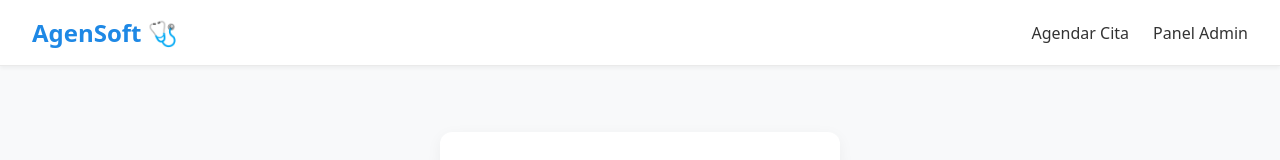
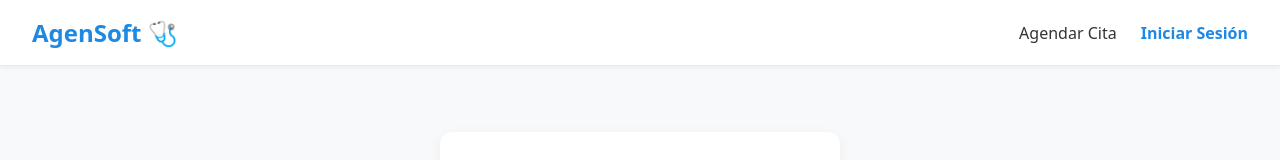
Before and after one commit to EdwarDa2/AgenSoft-frontend, a Next.js app: page /login in a window 1280 px wide. Shown: the top 160 px of the page. Built offline with nearby package versions, Linux system fonts and the light colour scheme.

Commit message:
feat(auth): implementar AuthContext y estado global de sesion en Navbar

```diff
--- a/src/app/(auth)/login/page.tsx
+++ b/src/app/(auth)/login/page.tsx
@@ -3,16 +3,25 @@
 import { useState } from "react";
 import Link from "next/link";
 import styles from "./page.module.css";
+import { useAuth } from "../../../context/AuthContext"; // Importar el hook
+import { useRouter } from "next/navigation"; // Para redireccionar
 
-export default function LoginPage() {
-  const [correo, setCorreo] = useState("");
-  const [password, setPassword] = useState("");
+  export default function LoginPage() {
+    const [correo, setCorreo] = useState("");
+    const [password, setPassword] = useState("");
 
-  const handleLogin = (e: React.FormEvent) => {
-    e.preventDefault();
-    alert(`Intentando iniciar sesión con: ${correo}\n(Falta conectar con la API de Carlos)`);
-  };
+    const { login } = useAuth(); // Traer la función login
+    const router = useRouter();  // Traer el router
 
+    const handleLogin = (e: React.FormEvent) => {
+      e.preventDefault();
+
+      // Simulamos que el backend nos respondió "Todo OK, es el paciente Cesar"
+      login("Cesar", "paciente");
+
+      // Lo mandamos al calendario directamente
+      router.push("/paciente/agendar");
+    };
   return (
     <div className={styles.authContainer}>
       <div className={styles.authCard}>
--- a/src/app/layout.tsx
+++ b/src/app/layout.tsx
@@ -1,6 +1,7 @@
 import type { Metadata } from "next";
 import "./globals.css";
 import Navbar from "../components/layout/Navbar";
+import { AuthProvider } from "../context/AuthContext";
 
 export const metadata: Metadata = {
   title: "AgenSoft | Citas Médicas",
@@ -15,10 +16,12 @@ export default function RootLayout({
   return (
     <html lang="es">
       <body>
-        <Navbar />
-        <main style={{ padding: '2rem', minHeight: '80vh' }}>
-          {children}
-        </main>
+        <AuthProvider>
+          <Navbar />
+          <main style={{ padding: '2rem', minHeight: '80vh' }}>
+            {children}
+          </main>
+        </AuthProvider>
       </body>
     </html>
   );
--- a/src/components/layout/Navbar.tsx
+++ b/src/components/layout/Navbar.tsx
@@ -1,7 +1,11 @@
+"use client";
 import Link from 'next/link';
+import { useAuth } from '../../context/AuthContext'; // <-- Importamos nuestro hook
 import styles from './Navbar.module.css';
 
 export default function Navbar() {
+  const { user, logout } = useAuth();
+
   return (
     <nav className={styles.navbar}>
       <div className={styles.logo}>
@@ -10,12 +14,35 @@ export default function Navbar() {
         </Link>
       </div>
       <ul className={styles.navLinks}>
+        {(!user || user.rol === 'paciente') && (
           <li>
             <Link href="/paciente/agendar">Agendar Cita</Link>
           </li>
+        )}
+
+        {user?.rol === 'admin' && (
           <li>
             <Link href="/admin">Panel Admin</Link>
           </li>
+        )}
+
+        {!user ? (
+          <li>
+            <Link href="/login" style={{ color: '#1e88e5', fontWeight: 'bold' }}>
+              Iniciar Sesión
+            </Link>
+          </li>
+        ) : (
+          <li style={{ display: 'flex', gap: '1rem', alignItems: 'center' }}>
+            <span style={{ color: '#666' }}>Hola, <strong>{user.nombre}</strong></span>
+            <button
+              onClick={logout}
+              style={{ background: 'none', border: 'none', color: '#dc3545', cursor: 'pointer', fontWeight: 'bold' }}
+            >
+              Salir
+            </button>
+          </li>
+        )}
       </ul>
     </nav>
   );
--- /dev/null
+++ b/src/context/AuthContext.tsx
@@ -0,0 +1,49 @@
+"use client"; // Es manejo de estado, debe ser del lado del cliente
+
+import { createContext, useContext, useState, ReactNode } from "react";
+
+// 1. Definimos cómo se ve un "Usuario" en nuestro frontend
+interface User {
+  nombre: string;
+  rol: "paciente" | "admin";
+}
+
+// 2. Definimos qué funciones tendrá nuestro cerebro (Contexto)
+interface AuthContextType {
+  user: User | null; // null significa que no ha iniciado sesión
+  login: (nombre: string, rol: "paciente" | "admin") => void;
+  logout: () => void;
+}
+
+// 3. Creamos el Contexto vacío
+const AuthContext = createContext<AuthContextType | undefined>(undefined);
+
+// 4. Creamos el "Proveedor" (El que va a envolver a toda la aplicación para darle esta memoria)
+export function AuthProvider({ children }: { children: ReactNode }) {
+  // Por defecto, nadie ha iniciado sesión (null)
+  const [user, setUser] = useState<User | null>(null);
+
+  const login = (nombre: string, rol: "paciente" | "admin") => {
+    setUser({ nombre, rol });
+  };
+
+  const logout = () => {
+    setUser(null);
+    // En el futuro, aquí borraremos el Token del localStorage
+  };
+
+  return (
+    <AuthContext.Provider value={{ user, login, logout }}>
+      {children}
+    </AuthContext.Provider>
+  );
+}
+
+// 5. Creamos un Hook personalizado para usar esto fácilmente en cualquier pantalla
+export const useAuth = () => {
+  const context = useContext(AuthContext);
+  if (context === undefined) {
+    throw new Error("useAuth debe usarse dentro de un AuthProvider");
+  }
+  return context;
+};
```
Lines whose indentation alone changed are shown as unchanged.
